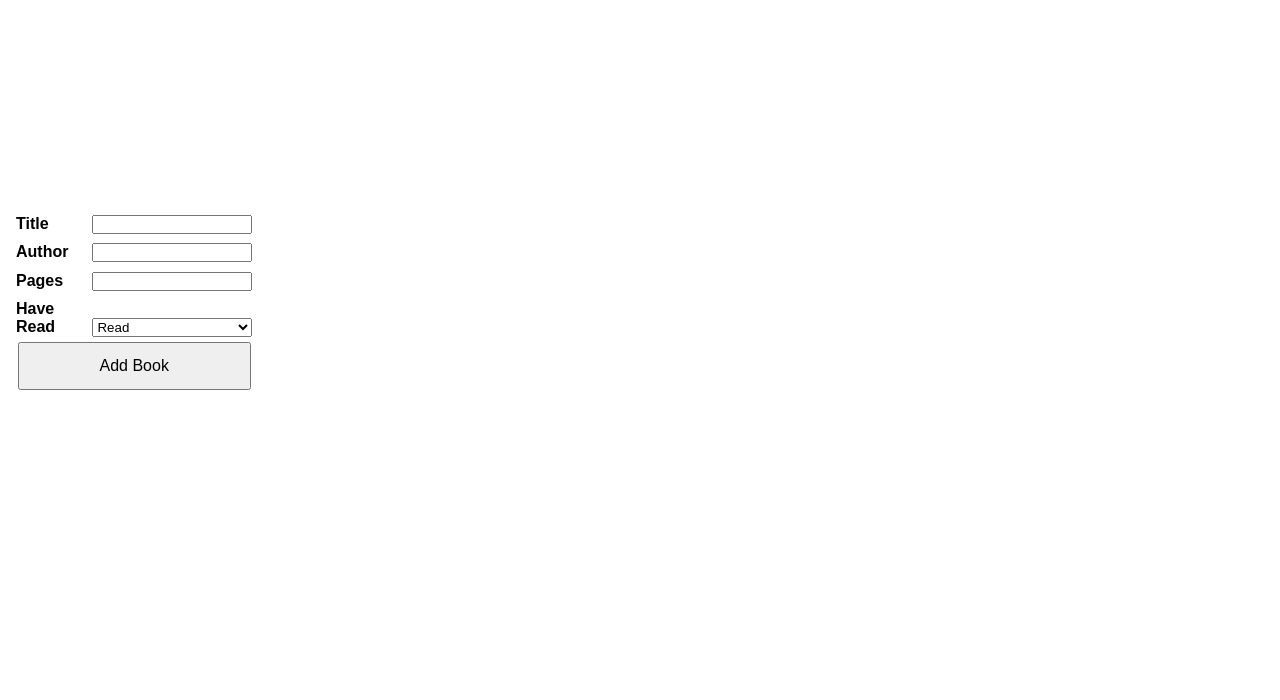
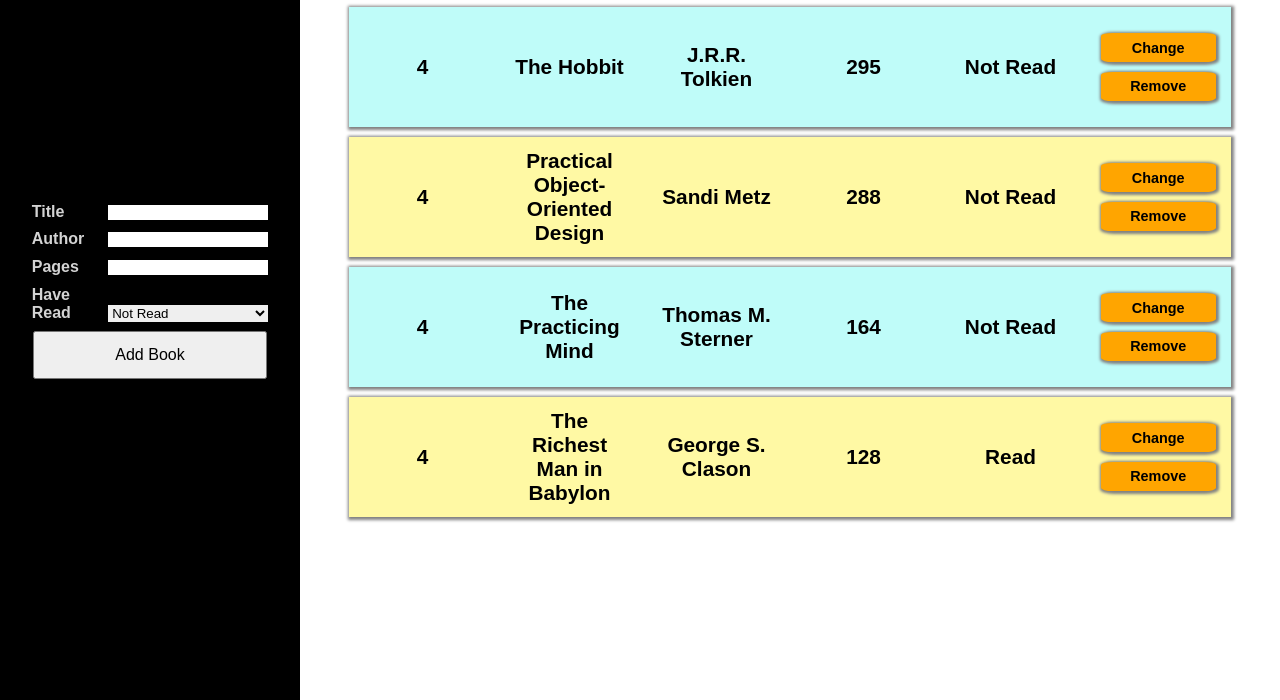
Before and after one commit to SoraK93/project-library, a plain HTML site: page index.html in a window 1280 px wide. Shown: the part 100-800 px from the top of the page. Drawn offline with Linux system fonts and the light colour scheme; a web font is replaced by a local one.

Commit message:
COMPLETE LIBRARY WITH ALL FUNCTIONALITY

```diff
--- a/css/styles.css
+++ b/css/styles.css
@@ -15,7 +15,7 @@
 /*  */
 main {
   display: grid;
-  grid-template-columns: auto 4fr;
+  grid-template-columns: minmax(100px, 300px) minmax(300px, auto);
   height: 100vh;
   font-family: "Funnel Sans", sans-serif;
 }
@@ -24,21 +24,37 @@ main {
 #newBook {
   display: flex;
   align-items: center;
+  background-color: black;
 }
 
-form {
+#newBook > form {
+  position: fixed;
+  top: 35%;
+  left: 0;
+  min-width: 100px;
+  width: 300px;
   display: flex;
   flex-direction: column;
   justify-content: center;
   align-items: center;
+  flex: auto;
+
+  & button {
+    font-size: 1rem;
+    margin: 5px auto;
+    padding: 0 5em;
+    height: 3em;
+  }
 }
 
 fieldset {
   margin: 0.3em 1em;
   border: none;
+  width: auto;
 }
 
 label {
+  color: lightgrey;
   display: inline-block;
   width: 4.5em;
   font-weight: bold;
@@ -47,13 +63,12 @@ label {
 input,
 select {
   width: 12em;
+  border: none;
 }
 
-form > button {
-  font-size: 1rem;
-  margin: auto;
-  padding: 0 5em;
-  height: 3em;
+input:focus,
+select:focus {
+  outline: 2px solid grey;
 }
 
 /* Card Section */
@@ -66,8 +81,8 @@ form > button {
 table,
 td,
 th {
-  border-collapse: collapse;
-  border-spacing: 0;
+  border-collapse: separate;
+  border-spacing: 0 10px;
 }
 
 thead tr th {
@@ -79,28 +94,64 @@ table {
   width: 90%;
 }
 
-.book:nth-child(odd) {
-  background: rgba(226, 253, 252, 0.452);
-}
-.book:nth-child(even) {
-  background: rgba(255, 251, 189, 0.452);
+#bookList tr {
+  height: 120px;
+  &:nth-child(odd) {
+    background: rgba(29, 243, 232, 0.281);
+    box-shadow: 1px 1px 3px 2px grey;
+  }
+  &:nth-child(even) {
+    background: rgba(255, 238, 0, 0.356);
+    box-shadow: 1px 1px 3px 2px grey;
+  }
 }
 
 th,
 td {
   min-width: 10%;
-  width: 20%;
-  padding: 0 0.5em;
+  padding: 0 0.8em;
   text-align: left;
+  font-size: 1.3rem;
 }
 
 .book td {
   word-break: normal;
 }
 
-td button {
-  max-width: 95%;
+.update button {
   min-width: 50px;
   width: 8em;
-  margin: 0 auto;
+  height: 2em;
+  margin: 5px auto;
+  border: none;
+  border-radius: 10%;
+  box-shadow: 1px 1px 3px 2px grey;
+  background-color: orange;
+  font-size: 0.9rem;
+  font-weight: bold;
+
+  &:hover {
+    cursor: pointer;
+    background-color: rgb(255, 208, 0);
+    transform: translateY(-1px);
+    transition: 0.3s;
+  }
+
+  &:active {
+    transform: translateY(1px);
+  }
 }
+
+th,
+.bookRead,
+.bookPages {
+  text-align: center;
+}
+.update {
+  width: 100%;
+  height: 120px;
+  display: flex;
+  flex-direction: column;
+  justify-content: center;
+  flex-grow: 1;
+}
--- a/index.html
+++ b/index.html
@@ -10,6 +10,9 @@
     <main>
       <div id="newBook">
         <form action="" method="post">
+          <caption>
+            <u>Enter Book Details Here</u>
+          </caption>
           <fieldset>
             <label for="title">Title</label>
             <input type="text" id="title" />
@@ -24,18 +27,18 @@
           </fieldset>
           <fieldset>
             <label for="title">Have Read </label>
-            <select name="readStatus" id="">
+            <select name="readStatus" id="readStatus">
               <option value="Read">Read</option>
-              <option value="Not Read">Not Read</option>
+              <option value="Not Read" selected>Not Read</option>
             </select>
           </fieldset>
-          <button type="submit">Add Book</button>
+          <button type="submit" id="addBook">Add Book</button>
         </form>
       </div>
       <div id="library">
         <table>
           <caption>
-            List of all my books
+            <h1>My Book List</h1>
           </caption>
           <thead>
             <tr>
--- a/js/script.js
+++ b/js/script.js
@@ -1,4 +1,37 @@
-const library = [];
+const library = [
+  {
+    id: getUUID(),
+    title: "The Hobbit",
+    author: "J.R.R. Tolkien",
+    pages: 295,
+    read: "Not Read",
+    info: "",
+  },
+  {
+    id: getUUID(),
+    title: "Practical Object-Oriented Design",
+    author: "Sandi Metz",
+    pages: 288,
+    read: "Not Read",
+    info: "",
+  },
+  {
+    id: getUUID(),
+    title: "The Practicing Mind",
+    author: "Thomas M. Sterner",
+    pages: 164,
+    read: "Not Read",
+    info: "",
+  },
+  {
+    id: getUUID(),
+    title: "The Richest Man in Babylon",
+    author: "George S. Clason",
+    pages: 128,
+    read: "Read",
+    info: "",
+  },
+];
 
 // Book
 function Book(title, author, pages, read) {
@@ -42,12 +75,12 @@ function createBookRow(parentElement, elementName, elementClass) {
 function createBookColumn(row) {
   // book row
   const bookList = document.querySelector("#bookList");
-  const bookID = `book`;
+  let serialNo = document.querySelector("#bookList").children.length + 1
+  const bookID = `book-${serialNo}`;
   row(bookList, "tr", bookID);
 
   // book serial number
   const book = document.getElementsByClassName(bookID);
-  console.log(book[0]);
   row(book[0], "th", "serial");
 
   // create elements for book details
@@ -65,19 +98,119 @@ function createBookColumn(row) {
 
   // create buttons
   ["change", "remove"].forEach((element) => {
-    const update = document.querySelector(".update");
+    const update = document.querySelector(`.${bookID} .update`);
     row(update, "button", element).innerText = capitalize(element);
   });
 }
 
-addToLibrary(createBook("The Hobbit", "J.R.R. Tolkien", 295, "Not Read"));
-addToLibrary(
-  createBook("Practical Object-Oriented Design", "Sandi Metz", 288, "Not Read")
-);
-addToLibrary(
-  createBook("The Practicing Mind", "Thomas M. Sterner", 164, "Not Read")
-);
-addToLibrary(
-  createBook("The Richest Man in Babylon", "George S. Clason", 128, "Read")
-);
-createBookColumn(createBookRow);
+function getBookForm() {
+  const bookTitle = document.querySelector("#title");
+  const bookAuthor = document.querySelector("#author");
+  const bookPages = document.querySelector("#pages");
+  const bookReadStatus = document.querySelector("#readStatus");
+  return { bookTitle, bookAuthor, bookPages, bookReadStatus };
+}
+
+function resetFormValues(title, author, pages) {
+  title.value = "";
+  author.value = "";
+  pages.value = "";
+}
+
+function addToTable(books) {
+  for (let i = 0; i < books.length; i++) {
+    createBookColumn(createBookRow);
+    updateBookTable(books[i]);
+  }
+}
+
+function updateBookTable(book) {
+  let serialNo = document.querySelector("#bookList").children.length
+  let bookClassName = `.book-${serialNo}`;
+  console.log(book, bookClassName)
+  document.querySelector(`${bookClassName}`).setAttribute("data-id", book.id);
+  document.querySelector(`${bookClassName} .serial`).textContent =
+    library.length;
+  document.querySelector(`${bookClassName} .bookTitle`).textContent =
+    book.title;
+  document.querySelector(`${bookClassName} .bookAuthor`).textContent =
+    book.author;
+  document.querySelector(`${bookClassName} .bookPages`).textContent =
+    book.pages;
+  document.querySelector(`${bookClassName} .bookRead`).textContent = book.read;
+}
+
+function addBook() {
+  addToTable(library);
+  const addBookBtn = document.querySelector("#addBook");
+  addBookBtn.addEventListener("click", (e) => {
+    e.preventDefault();
+
+    let bookDetails = getBookForm();
+    let { bookTitle, bookAuthor, bookPages, bookReadStatus } = bookDetails;
+
+    createBookColumn(createBookRow);
+
+    // Update library object
+    let book = createBook(
+      bookTitle.value,
+      bookAuthor.value,
+      bookPages.value,
+      bookReadStatus.value
+    );
+    addToLibrary(book);
+
+    console.log({ bookTitle, bookAuthor, bookPages, bookReadStatus })
+    console.log(library);
+
+    updateBookTable(book);
+    removeBook();
+    updateReadStatus();
+  });
+}
+
+function removeBook() {
+  const removeBookBtns = document.querySelectorAll(".remove");
+  removeBookBtns.forEach((element) => {
+    element.addEventListener("click", (e) => {
+      const parentContainer = e.target.parentElement.parentElement;
+      const id = parentContainer.getAttribute("data-id");
+      library.forEach((element, index) => {
+        if (element.id === id) {
+          library.splice(index, 1);
+        }
+      });
+      parentContainer.remove();
+      console.log(library);
+    });
+  });
+}
+
+function updateReadStatus() {
+  const updateStatusBtn = document.querySelectorAll(".change");
+  updateStatusBtn.forEach((element) => {
+    element.addEventListener("click", (e) => {
+      // e.stopPropagation();
+
+      const parentContainer = e.target.parentElement.parentElement;
+      const id = parentContainer.getAttribute("data-id");
+      const readStatus = parentContainer.querySelector(".bookRead");
+      const clickedBtn = e.target;
+
+      library.forEach((element) => {
+        if (element.id === id) {
+          if (readStatus.innerText === "Not Read") {
+            readStatus.innerText = "Read";
+            element.read = "Read";
+            clickedBtn.remove();
+          } else {
+            readStatus.innerText = "Not Read";
+            element.read = "Not Read";
+          }
+        }
+      });
+    });
+  });
+}
+
+addBook();
```
